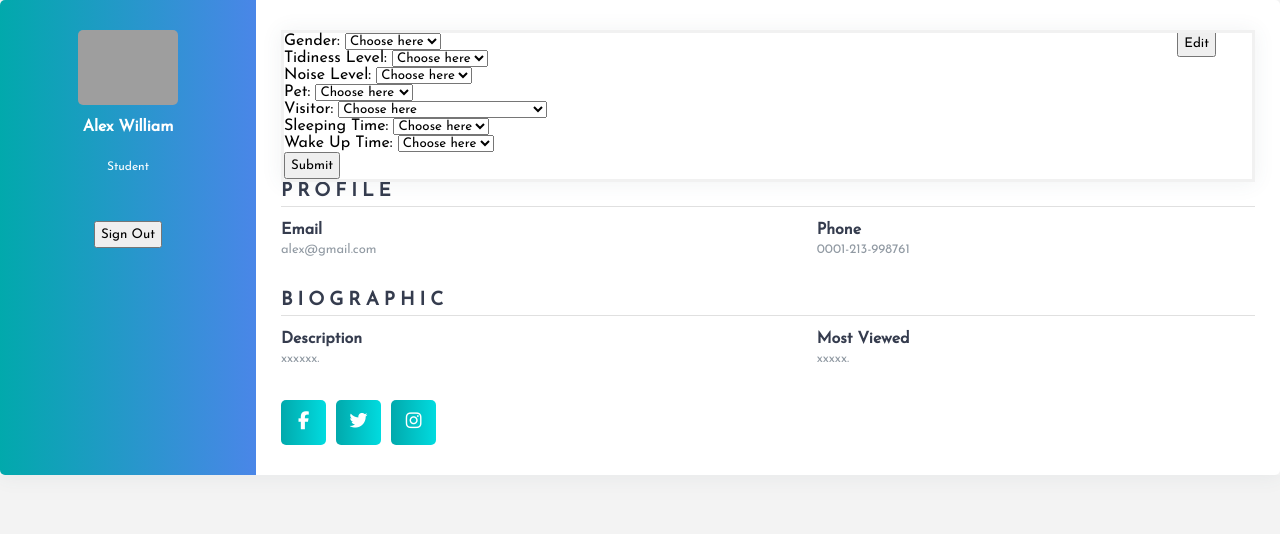
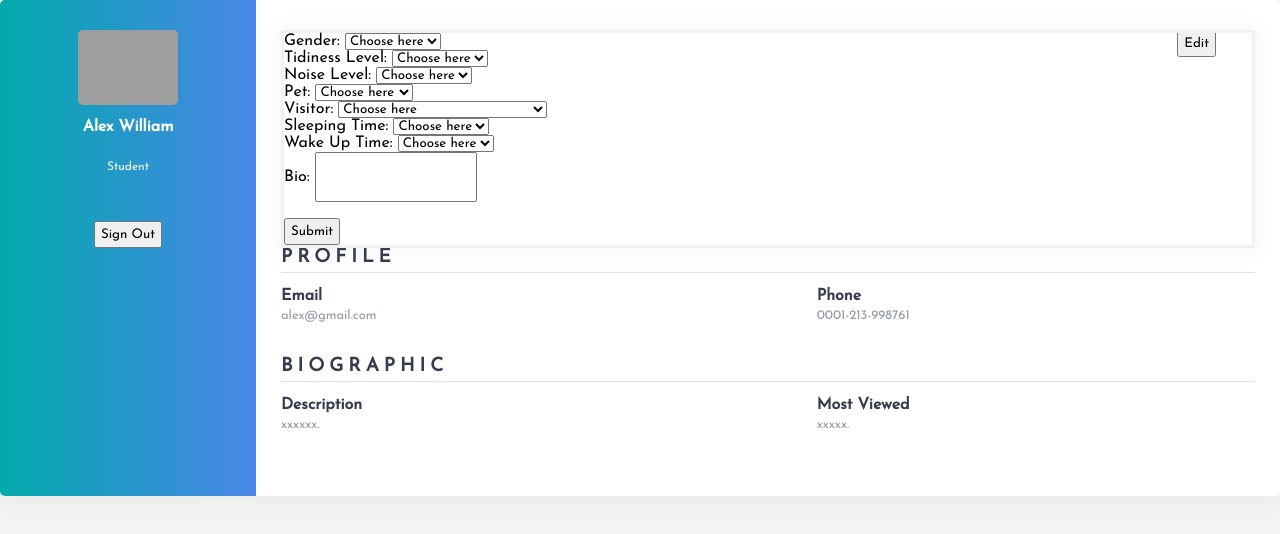
Before and after one commit to Simon-f1sh/Roommates-Finder, a website: page frontend/profile.html in a window 1280 px wide. Both pictures are taken after a click on the button "Edit". Drawn offline with nearby package versions, Linux system fonts and the light colour scheme; grey boxes are pictures that could not be loaded.

Commit message:
delete socialmedia

```diff
--- a/frontend/main.js
+++ b/frontend/main.js
@@ -49,5 +49,17 @@ function openForm(){
 }
 
 function closeForm() {
+    console.log("Sending Info");
     document.getElementById("myForm").style.display = "none";
+    $('#uploadForm').submit(function(e) {
+        e.preventDefault();
+        $.ajax({
+            url: '/echo/json/',
+            data: $(this).serialize(),
+            type: 'POST',
+            success: function(data) {
+                alert(data);
+            }
+        });
+    });
 }
--- a/frontend/profile.html
+++ b/frontend/profile.html
@@ -101,6 +101,8 @@
               <option value="3">After 12</option>
             </select>
             <br>
+            <label for="hobby">Bio:</label>
+            <input type="text" id="hobby" name="hobby"><br><br>
             <button type="button" class="submit" onclick="closeForm()">Submit</button>
           </form>
         </div>
@@ -130,16 +132,18 @@
           </div>
         </div>
       </div>
-
-      <div class="social_media">
-        <ul>
-          <li><a href="#"><i class="fab fa-facebook-f"></i></a></li>
-          <li><a href="#"><i class="fab fa-twitter"></i></a></li>
-          <li><a href="#"><i class="fab fa-instagram"></i></a></li>
-          </ul>
-      </div>
     </div>
   </div>
 
 </body>
+<script>
+  function closeForm() {
+    console.log("Sending Info");
+    document.getElementById("myForm").style.display = "none";
+    $('#uploadForm').submit(function(e) {
+        e.preventDefault();
+        console.log();
+    });
+}
+</script>
 </html>
--- a/frontend/styles.css
+++ b/frontend/styles.css
@@ -102,27 +102,12 @@ input{
   color: #919aa3;
 }
 
-.wrapper .social_media ul{
-  display: flex;
-}
-
-.wrapper .social_media ul li{
-  width: 45px;
-  height: 45px;
-  background: linear-gradient(to right,#01a9ac,#01dbdf);
-  margin-right: 10px;
-  border-radius: 5px;
-  text-align: center;
-  line-height: 45px;
-}
-
-.wrapper .social_media ul li a{
-  color :#fff;
-  display: block;
-  font-size: 18px;
-}
 #myForm {
   display: none;
   border: 3px solid #f1f1f1;
   z-index: 9;
 }
+
+#hobby{
+  height: 50px;
+}
```
